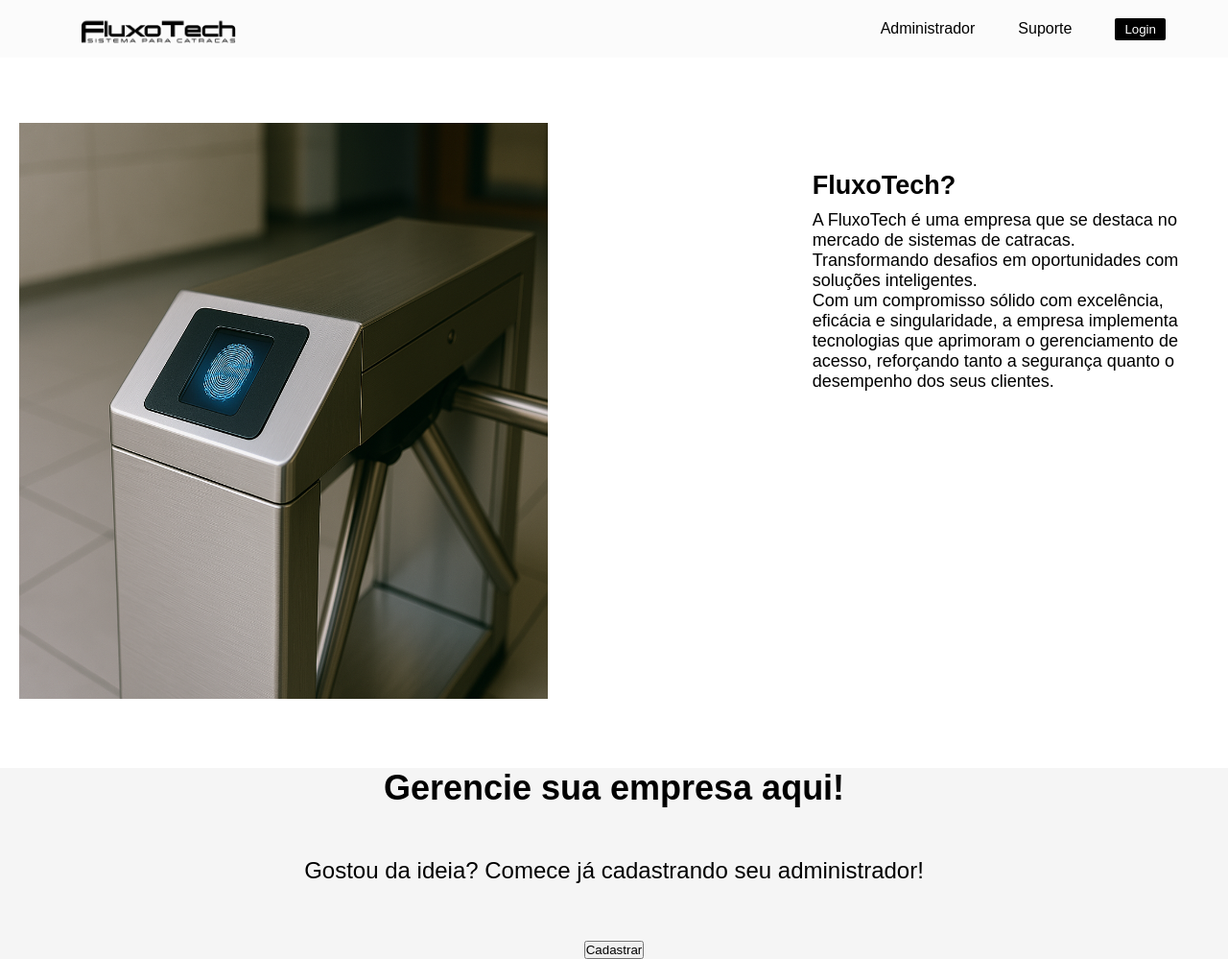
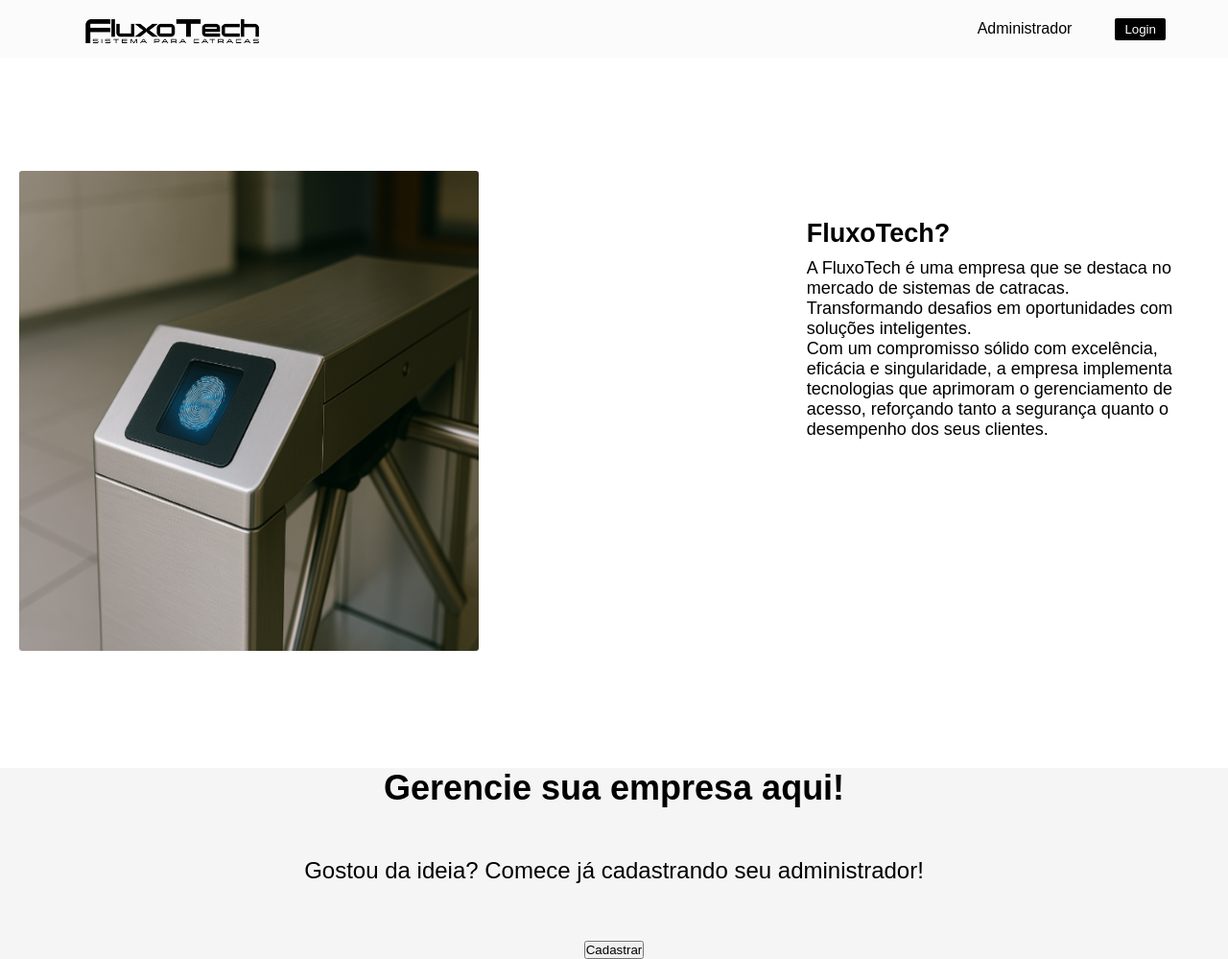
Before and after one commit to PedroMota7/TCC2, a PHP site: page /pages/inicio.html in a window 1280 px wide. Shown: the top 999 px of the page at 96% size. Run offline with PHP 8.4, Linux system fonts and the light colour scheme.

Commit message:
TCC
FLUXOTECH

```diff
--- a/pages/inicio.html
+++ b/pages/inicio.html
@@ -14,14 +14,13 @@
         <nav>
             <a href="#"><img src="../img/logocentropreta.png" alt="logo" height="30%" width="28%"></a>
             <a href="../index.html">Administrador</a>
-            <a href="../pages/suporte.html">Suporte</a>
             <a href="../pages/Login.html"><button class="btn" type="submit">Login</button></a>
         </nav>
     </header>
     <main>
         <div id="bloco">
             <article>
-                <img src="../img/image.png" alt="">
+                <img src="../img/catraca.png" alt="catraca">
             </article>
             <aside>
                 <h1>FluxoTech?</h1>
--- a/style/inicio.css
+++ b/style/inicio.css
@@ -16,12 +16,13 @@ main {
 
 article {
     flex: 2;
-    margin-right: 20px;
+    margin-right: 2px;
 }
 
 article img {
-    width: 70%;
-    height: 600px;
+    width: 60%;
+    height: 500px;
+    border-radius: 3px;
 }
 
 aside {
```
Also changed, not shown: img/catraca.png (added), img/image.png (deleted), pages/cadastro_adm.html (renamed from index.html).
